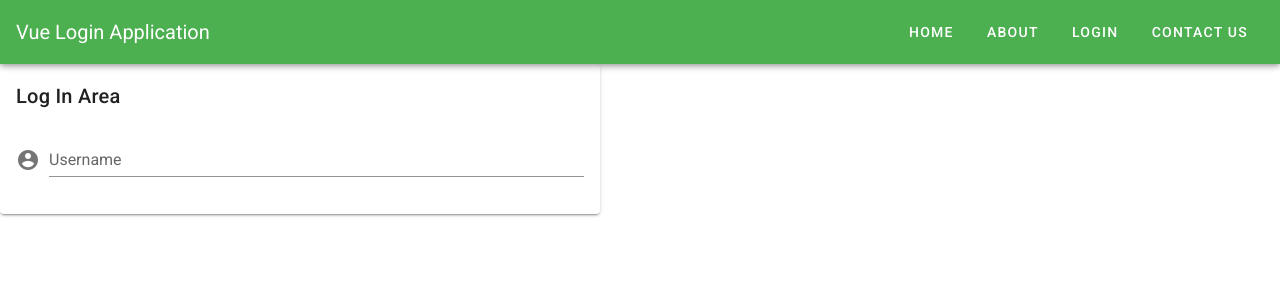
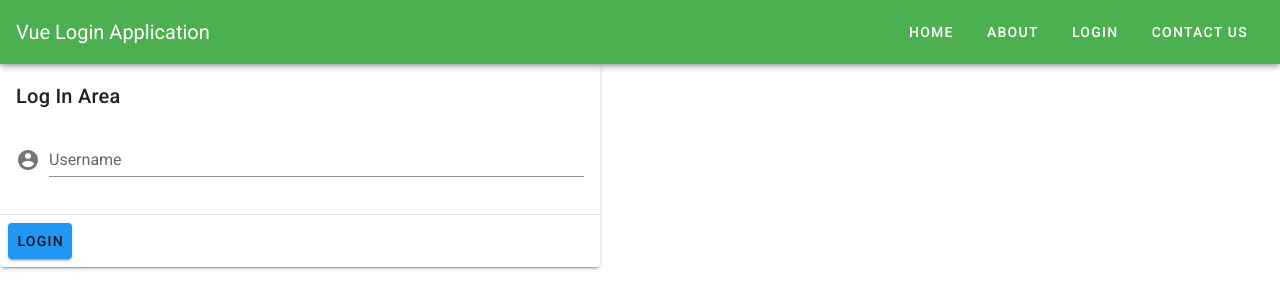
Before and after one commit to Malvino-creator/vue-login-page, a Vue app: page / in a window 1280 px wide. Shown: the top 308 px of the page. Built offline with nearby package versions, Linux system fonts and the light colour scheme.

Commit message:
second commit

```diff
--- a/src/App.vue
+++ b/src/App.vue
@@ -17,6 +17,10 @@
             </v-text-field>
           </v-text-field>
         </v-card-text>
+        <v-divider></v-divider>
+        <v-card-actions>
+          <v-btn color="blue">Login</v-btn>
+        </v-card-actions>
       </v-card>
     </v-content>
   </v-app>
```
